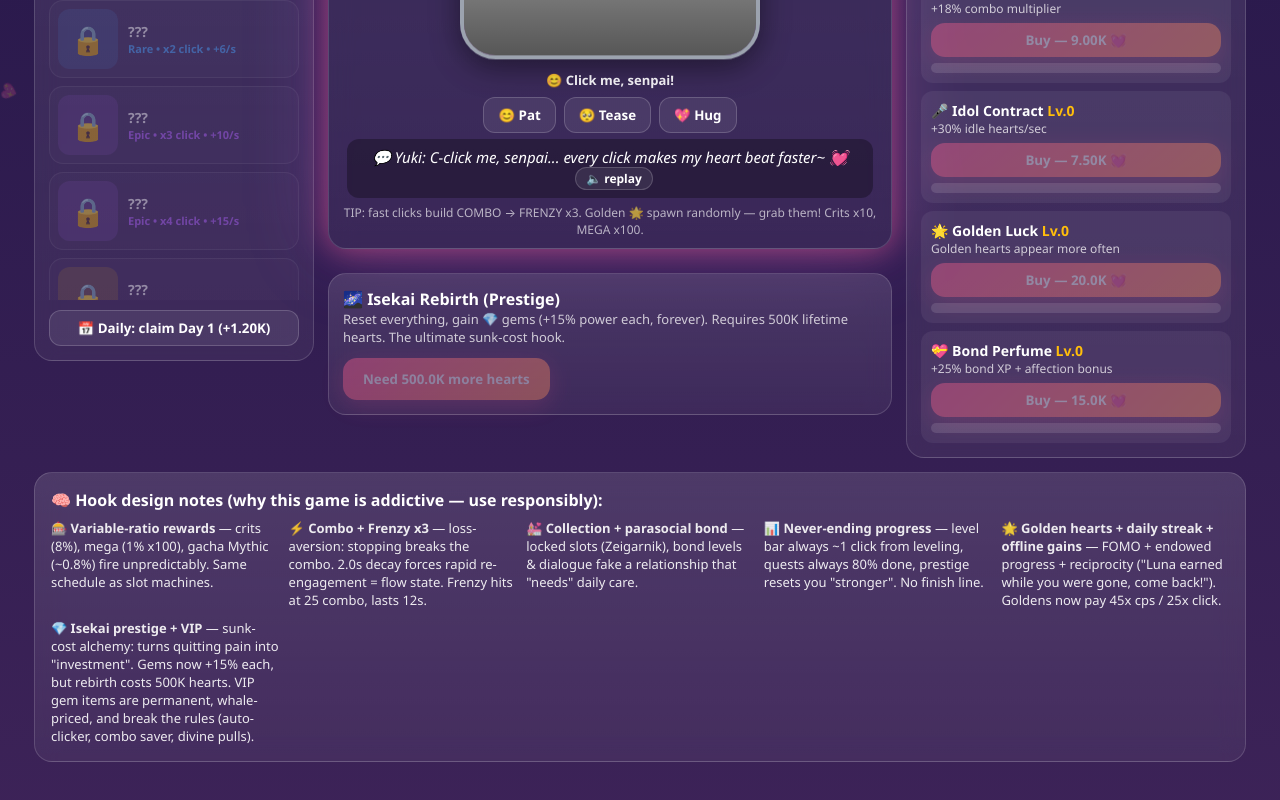
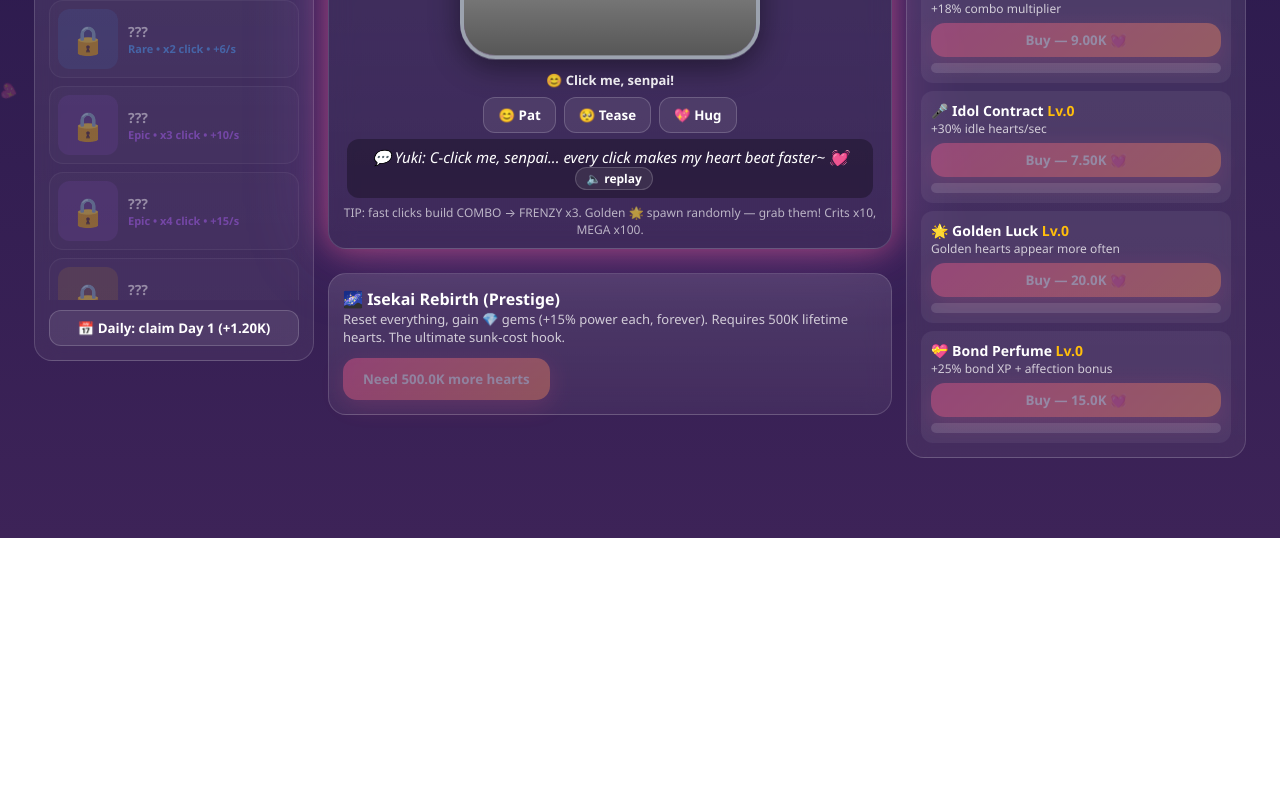
Before and after one commit to rar4/NekoHearts, a Next.js app: page / in a window 1280 px wide. Shown: the part 586-1386 px from the top of the page. After the commit the page ends 1124 px from the top, so only its background shows below. Built offline with nearby package versions, Linux system fonts and the light colour scheme; grey boxes are pictures that could not be loaded.

Commit message:
remove hook design notes footer

```diff
--- a/app/page.tsx
+++ b/app/page.tsx
@@ -1026,19 +1026,6 @@ export default function Page() {
         </div>
       </div>
 
-      {/* PSYCHOLOGY FOOTER */}
-      <div className="card" style={{ marginTop: 14, padding: 16, position: "relative", zIndex: 1 }}>
-        <b>🧠 Hook design notes (why this game is addictive — use responsibly):</b>
-        <div style={{ display: "grid", gridTemplateColumns: "repeat(auto-fit,minmax(220px,1fr))", gap: 10, marginTop: 8, fontSize: 13, opacity: 0.9 }}>
-          <div>🎰 <b>Variable-ratio rewards</b> — crits (8%), mega (1% x100), gacha Mythic (~0.8%) fire unpredictably. Same schedule as slot machines.</div>
-          <div>⚡ <b>Combo + Frenzy x{3 + stats.overdriveLvl}</b> — loss-aversion: stopping breaks the combo. {stats.comboWindow.toFixed(1)}s decay forces rapid re-engagement = flow state. Frenzy hits at 25 combo, lasts {stats.frenzyTime}s.</div>
-          <div>💒 <b>Collection + parasocial bond</b> — locked slots (Zeigarnik), bond levels & dialogue fake a relationship that "needs" daily care.</div>
-          <div>📊 <b>Never-ending progress</b> — level bar always ~1 click from leveling, quests always 80% done, prestige resets you "stronger". No finish line.</div>
-          <div>🌟 <b>Golden hearts + daily streak + offline gains</b> — FOMO + endowed progress + reciprocity ("Luna earned while you were gone, come back!"). Goldens now pay 45x cps / 25x click.</div>
-          <div>💎 <b>Isekai prestige + VIP</b> — sunk-cost alchemy: turns quitting pain into "investment". Gems now +15% each, but rebirth costs 500K hearts. VIP gem items are permanent, whale-priced, and break the rules (auto-clicker, combo saver, divine pulls).</div>
-        </div>
-      </div>
-
       {/* MOBILE BOTTOM NAV — separate menu screens (hidden on desktop via CSS) */}
       <nav className="mobile-nav" aria-label="Game menu">
         <button className={mScreen === "clicker" ? "mnav-btn active" : "mnav-btn"} onClick={() => goMobile("clicker")} aria-label="Main clicker">
```
